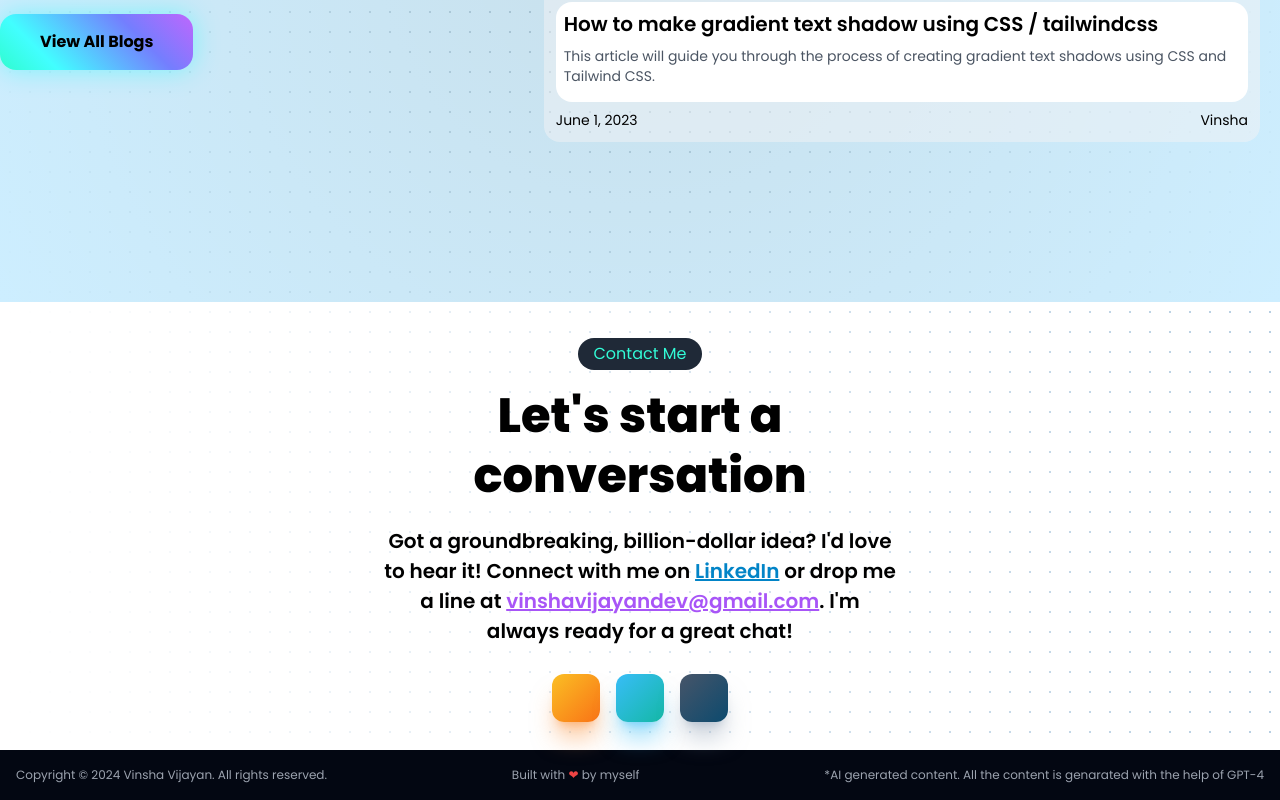
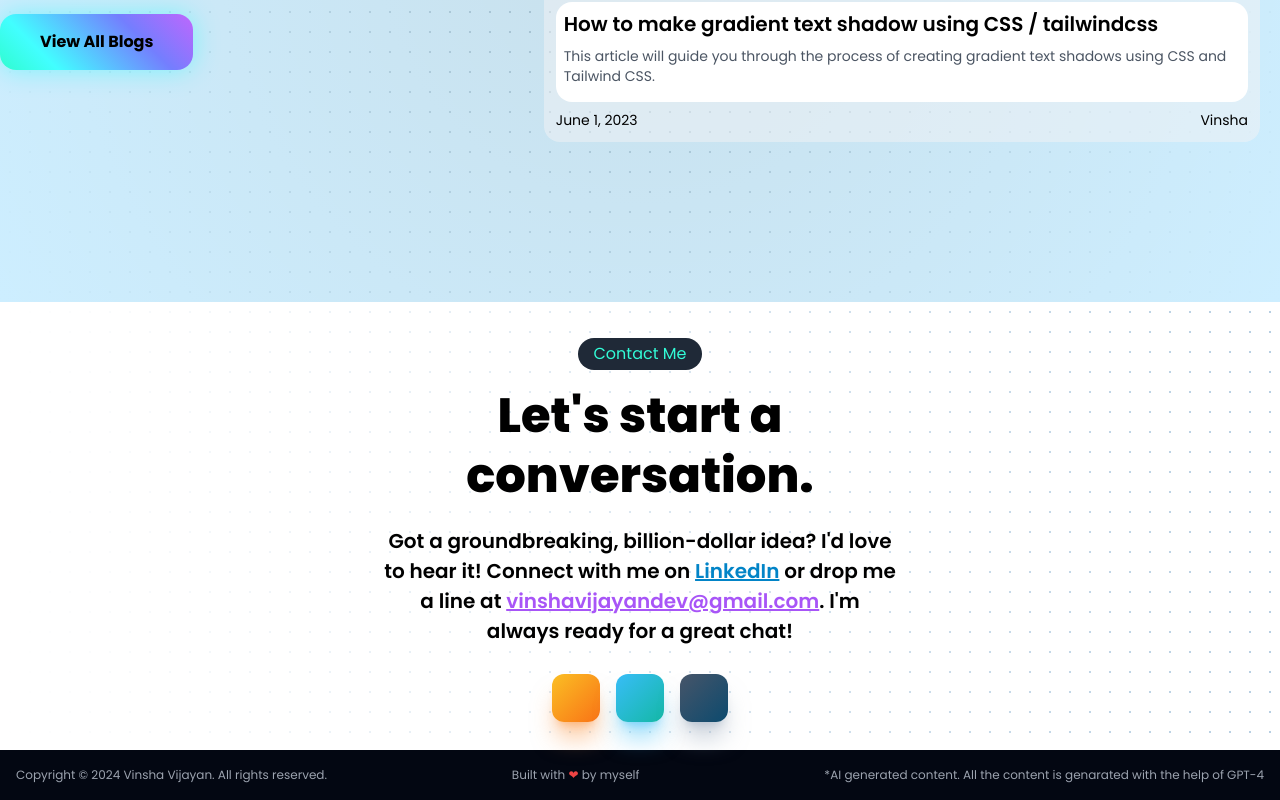
Before and after one commit to Vinshavijayan/portfoilo_2025, a Next.js app: page / in a window 1280 px wide. Shown: the part 4156-4956 px from the top of the page. Built offline with nearby package versions, Linux system fonts and the light colour scheme; some icons are missing.

Commit message:
img changed

```diff
--- a/app/components/footer/contact.tsx
+++ b/app/components/footer/contact.tsx
@@ -11,7 +11,7 @@ export default function Contact() {
               <span className="text-[#32fcd7]   ">Contact Me</span>
             </h4>
             <h2 className="font-extrabold text-5xl leading-tight  text-black">
-              Let's start a conversation
+              Let's start a conversation.
               {/* <br /> My portfolio */}
             </h2>
             <p className="text-xl leading-normal my-5 font-semibold ">
```
Also changed, not shown: public/meta.png.
